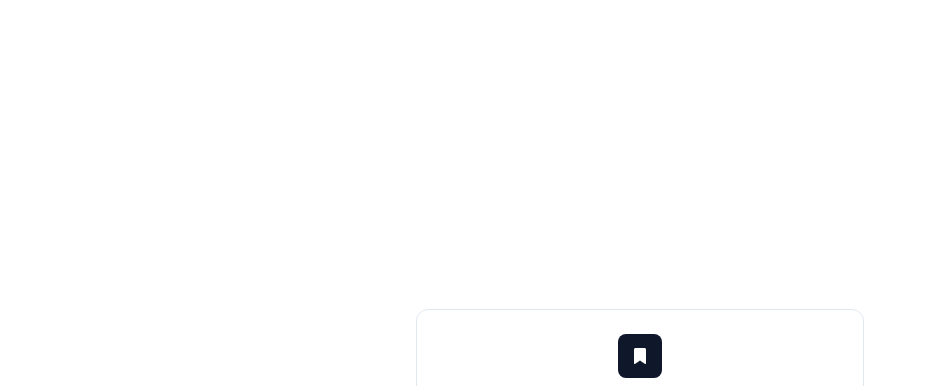
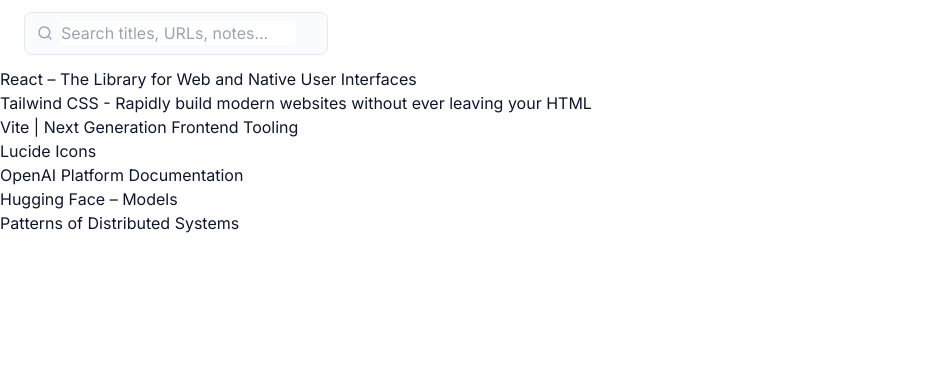
Before and after one commit to daniel-d7a/linkvault-starter, a plain HTML site: page index.html in a window 1280 px wide. Shown: the top 386 px of the page, without its empty margins (0-926 px from the left). Drawn offline with nearby package versions, Linux system fonts and the light colour scheme.

Commit message:
feat: add new feature search

```diff
--- a/index.html
+++ b/index.html
@@ -25,11 +25,11 @@
     <script src="https://cdn.tailwindcss.com"></script>
     <script>
       tailwind.config = {
-        darkMode: 'class',
+        darkMode: "class",
         theme: {
           extend: {
             fontFamily: {
-              sans: ['Inter', 'system-ui', 'sans-serif'],
+              sans: ["Inter", "system-ui", "sans-serif"],
             },
           },
         },
@@ -39,19 +39,42 @@
     <!-- Custom CSS -->
     <link rel="stylesheet" href="./styles/main.css" />
   </head>
-  <body class="bg-white text-slate-900 font-sans antialiased dark:bg-slate-950 dark:text-slate-100">
-    <div id="app" class="min-h-screen flex items-center justify-center p-6">
-      <div class="max-w-md w-full rounded-xl border border-slate-200 p-6 text-center dark:border-slate-800">
-        <div class="mx-auto mb-3 flex h-11 w-11 items-center justify-center rounded-lg bg-slate-900 text-white dark:bg-slate-100 dark:text-slate-900">
+  <body
+    class="bg-white text-slate-900 font-sans antialiased dark:bg-slate-950 dark:text-slate-100"
+  >
+    <!-- <div id="app" class="min-h-screen flex items-center justify-center p-6">
+      <div
+        class="max-w-md w-full rounded-xl border border-slate-200 p-6 text-center dark:border-slate-800"
+      >
+        <div
+          class="mx-auto mb-3 flex h-11 w-11 items-center justify-center rounded-lg bg-slate-900 text-white dark:bg-slate-100 dark:text-slate-900"
+        >
           <i class="fa-solid fa-bookmark"></i>
         </div>
         <h1 class="text-xl font-semibold tracking-tight">LinkVault Starter</h1>
         <p class="mt-2 text-sm text-slate-500 dark:text-slate-400">
-          Tailwind CSS, Font Awesome, Google Fonts (Inter), and <code class="text-xs">localStorage</code> are ready.
+          Tailwind CSS, Font Awesome, Google Fonts (Inter), and
+          <code class="text-xs">localStorage</code> are ready.
         </p>
+      </div>
+    </div> -->
+
+    <div class="py-3 px-6 flex justify-between items-center">
+      <div
+        class="flex items-center gap-2 rounded-[8px] border border-[#E2E8F0] pt-[7.75px] pr-[31.75px] pb-[8.9px] pl-[12px] bg-[#F8FAFCB2]"
+      >
+        <img src="./assets/SVG.png" alt="search Icon" />
+        <input
+          type="text"
+          placeholder="Search titles, URLs, notes..."
+          class="outline-none search-input"
+        />
       </div>
     </div>
 
+    <div class="card"></div>
+
     <script defer src="./js/db.js"></script>
+    <script defer src="./js/index.js"></script>
   </body>
 </html>
--- /dev/null
+++ b/js/index.js
@@ -0,0 +1,28 @@
+let searchInput = document.querySelector(".search-input");
+let card = document.querySelector(".card");
+
+let newData = INITIAL_DB;
+
+function renderData(datatoRender) {
+  const data = datatoRender
+    .map((el) => {
+      return `
+    <div>
+    <p>${el.title}</p>
+
+    </div>`;
+    })
+    .join("");
+
+  card.innerHTML = data;
+}
+
+renderData(newData.bookmarks);
+
+searchInput.addEventListener("input", (e) => {
+  let searchValue = searchInput.value.toLowerCase();
+  const filteredData = INITIAL_DB.bookmarks.filter((el) => {
+    return el.title.toLowerCase().includes(searchValue);
+  });
+  renderData(filteredData);
+});
```
Also changed, not shown: assets/SVG.png (added).
